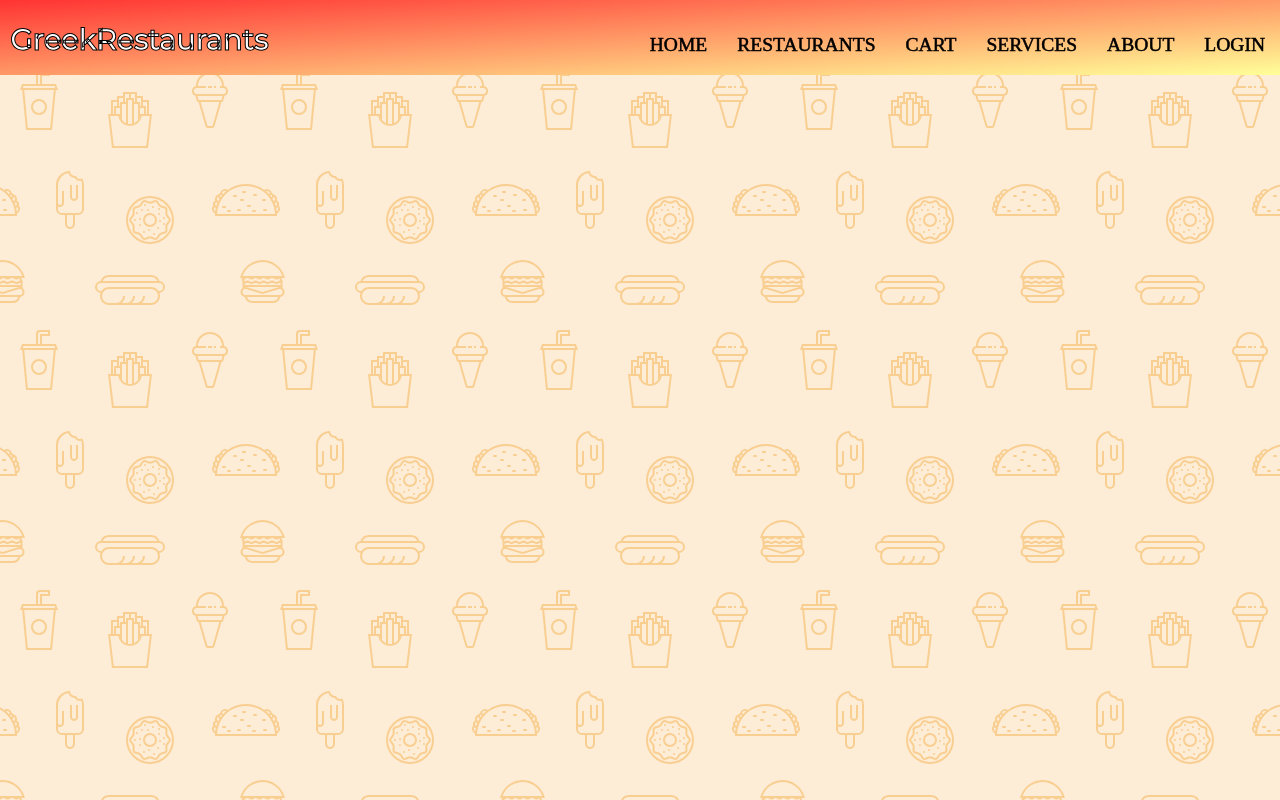
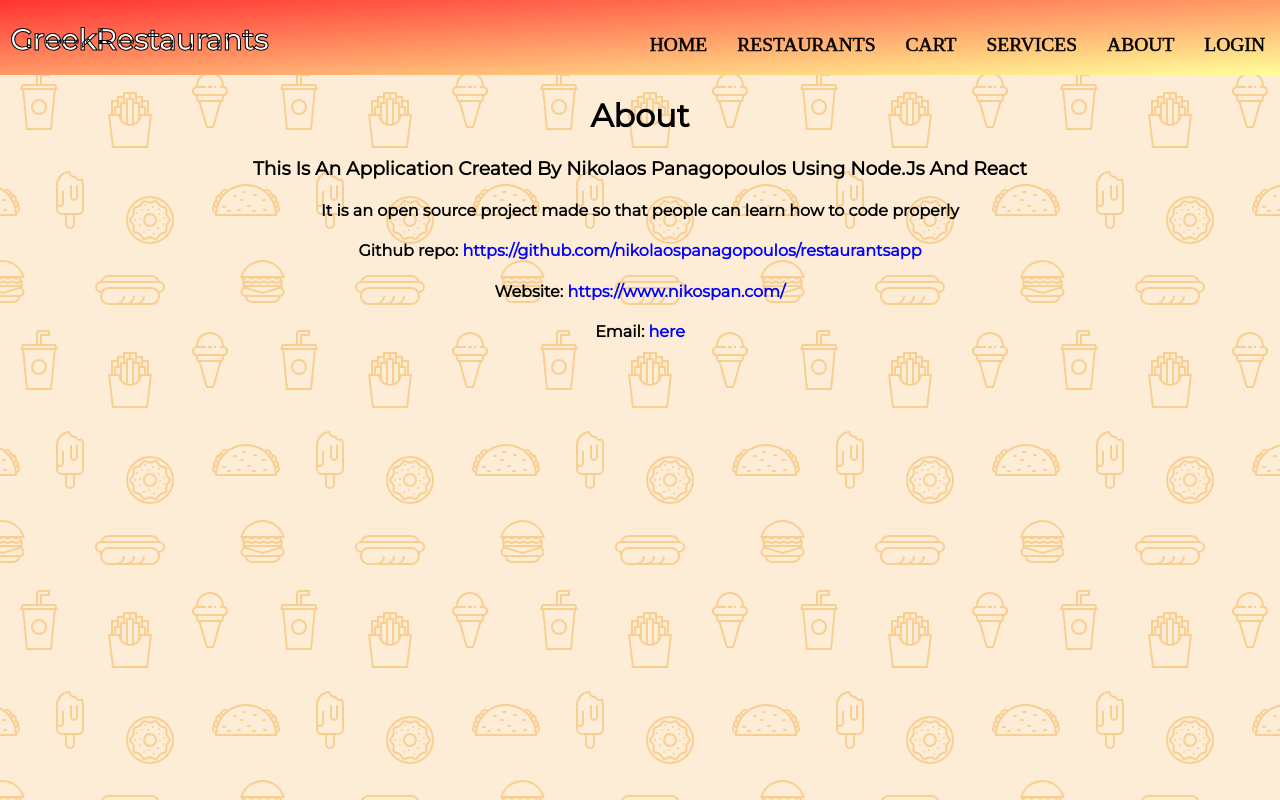
Before and after one commit to nikolaospanagopoulos/restaurantsapp, a React (Create React App) app in the folder frontend/: page /about in a window 1280 px wide. Built offline with nearby package versions, Linux system fonts and the light colour scheme; no server answers; a web font is replaced by a local one.

Commit message:
more pagination, about page

```diff
--- a/frontend/src/App.js
+++ b/frontend/src/App.js
@@ -21,6 +21,7 @@ import UserListPage from './Pages/UserListPage/UserListPage'
 import UserEditPage from './Pages/UserEditPage/UserEditPage'
 import AdminOrderList from './Pages/AdminOrderList/AdminOrderList'
 import RestaurantsPage from './Pages/RestaurantsPage/RestaurantsPage'
+import AboutPage from './Pages/AboutPage/AboutPage'
 //import react-router-dom for routing
 import { BrowserRouter as Router,Route } from "react-router-dom";
 const App = () => {
@@ -36,6 +37,7 @@ const App = () => {
         <Route  component={LoginPage} path='/login'/>
         <Route  component={RegisterPage} path='/register'/>
         <Route  component={ProfilePage} path='/profile'/>
+        <Route  component={AboutPage} path='/about'/>
         <Route  component={PasswordChangePage} path='/passwordchange'/>
         <Route  component={DeliveryPage} path='/delivery'/>
         <Route  component={OrderListPage} path='/orders/:id?'/>
@@ -49,7 +51,6 @@ const App = () => {
         <Route  component={RestaurantDishesList} path='/restaurants/:restaurantId/dishes/list' />
         <Route  component={DishEditPage} path='/dishes/:dishId/edit' />
         <Route  component={UserEditPage} path='/admin/users/:userId/edit' />
-
         <Route component={RestaurantsListPage} path='/' exact/>
 
     </Router>
--- /dev/null
+++ b/frontend/src/Pages/AboutPage/AboutPage.css
@@ -0,0 +1,22 @@
+.about-page {
+  text-align: center;
+}
+.about-page a {
+  text-decoration: none;
+  color: blue;
+}
+.about-page h1 {
+  text-transform: capitalize;
+}
+.about-page h3 {
+  text-transform: capitalize;
+}
+
+@media screen and (max-width: 823px) {
+  .about-page {
+    width: 90vw;
+  }
+  .about-page a {
+    word-break: break-all;
+  }
+}
--- /dev/null
+++ b/frontend/src/Pages/AboutPage/AboutPage.jsx
@@ -0,0 +1,33 @@
+import React from "react";
+import "./AboutPage.css";
+
+const AboutPage = () => {
+  return (
+    <div className="about-page">
+      <h1>About</h1>
+      <h3>
+        this is an application created by Nikolaos Panagopoulos using node.js
+        and React
+      </h3>
+      <h4>
+        It is an open source project made so that people can learn how to code
+        properly
+      </h4>
+      <h4>
+        Github repo:{" "}
+        <a href="https://github.com/nikolaospanagopoulos/restaurantsapp">
+          https://github.com/nikolaospanagopoulos/restaurantsapp
+        </a>
+      </h4>
+      <h4>
+        Website:{" "}
+        <a href="https://www.nikospan.com/">https://www.nikospan.com/</a>
+      </h4>
+      <h4>
+        Email: <a href="mailto:nikos4222@outlook.com.gr">here</a>
+      </h4>
+    </div>
+  );
+};
+
+export default AboutPage;
--- a/frontend/src/Pages/CartPage/CartPage.css
+++ b/frontend/src/Pages/CartPage/CartPage.css
@@ -113,7 +113,5 @@
     .go-back-link{
         width: 70vw;
     }
-    .cart-item-page h1{
 
-    }
 }
--- a/frontend/src/Pages/UserListPage/UserListPage.jsx
+++ b/frontend/src/Pages/UserListPage/UserListPage.jsx
@@ -6,6 +6,7 @@ import Loader from "../../Components/Loading/Loader";
 import { USER_LIST_RESET } from "../../Constants/UserConstants/GetUserListConstants";
 import { Link } from "react-router-dom";
 import Message from "../../Components/Message/Message";
+import Pagination from '../../Components/Pagination/Pagination'
 import "./UserListPage.css";
 const UserListPage = ({ history }) => {
   const [nextPage, setNextPage] = useState(Number);
@@ -110,7 +111,7 @@ const UserListPage = ({ history }) => {
           </tbody>
         </table>
       )}
-
+      <Pagination previousPage={previousPage} nextPage={nextPage} pageClick={pageClick} loading={loading}/>
     </div>
   );
 };
```
Also changed, not shown: 1 other file (tests, documents, lock files or other folders).
